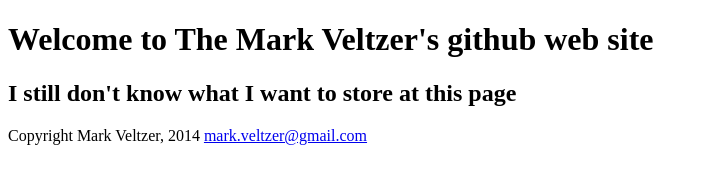
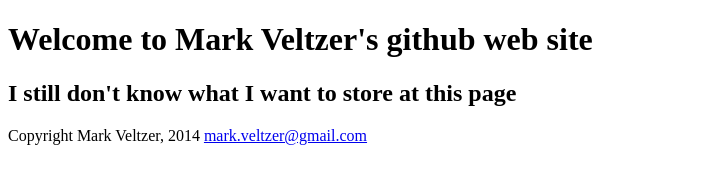
Before and after one commit to veltzer/site-personal-angular, a plain HTML site: page web/index.html in a window 1280 px wide. Shown: the whole page, without its empty margins (0-708 px from the left). Drawn offline with Linux system fonts and the light colour scheme.

Commit message:
new version

```diff
--- a/web/index.html
+++ b/web/index.html
@@ -8,7 +8,7 @@
 		<meta name="Keywords" content="Mark Veltzer, veltzer, veltzer.github.io, software, git, open source, free source"/>
 	</head>
 	<body>
-		<h1>Welcome to The Mark Veltzer's github web site</h1>
+		<h1>Welcome to Mark Veltzer's github web site</h1>
 
 		<h2>I still don't know what I want to store at this page</h2>
 		<p>
```
